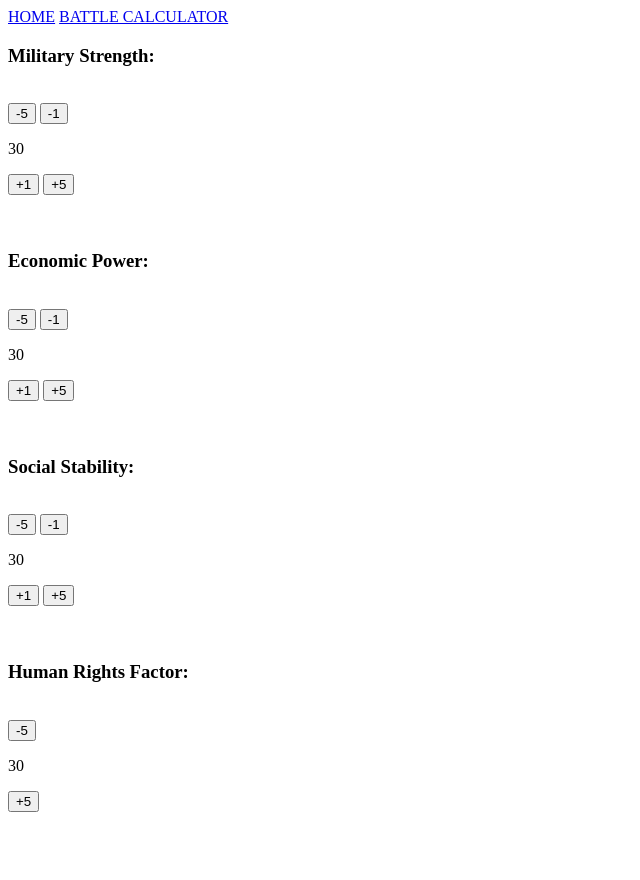
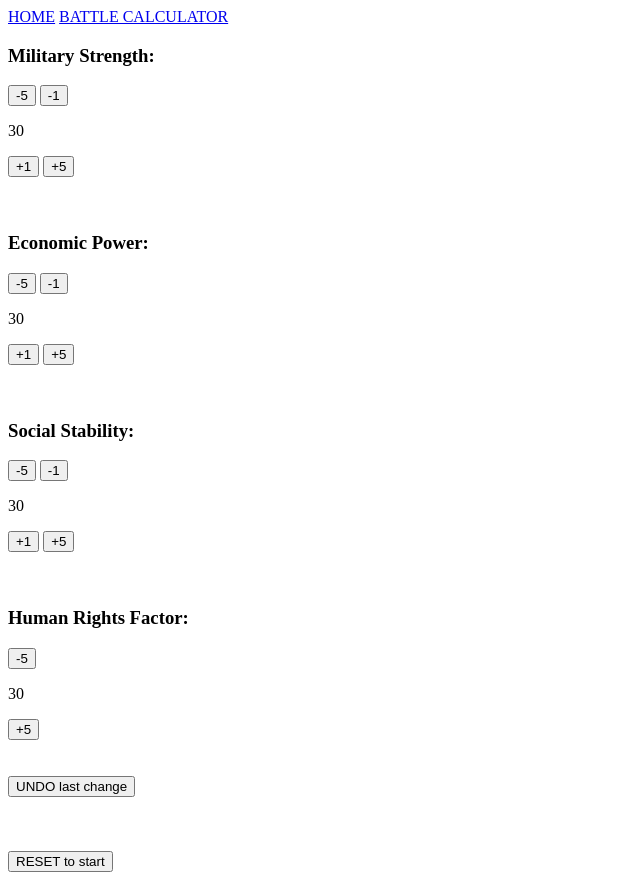
Before and after one commit to vityism/boardgame.github.io, a plain HTML site: page index.html in a window 1280 px wide. Shown: the whole page, without its empty margins (0-640 px from the left). Before the commit the page ends 856 px from the top, so only its background shows below. Drawn offline with Linux system fonts and the light colour scheme.

Commit message:
Update index.html

```diff
--- a/index.html
+++ b/index.html
@@ -2,51 +2,59 @@
 <html>
 <head>
   <title>Race to Human Rights Boardgame Website</title>
+  <link rel="stylesheet" type="text/css" href="maincss.css">
 
-  <script>
+  <script src="mainjs.js">
+  </script>
 
-  </script>
 </head>
 
 <body>
+
   <div id="mainMenu">
     <a href="index.html">HOME</a>
     <a href="gameBtlCalc.html">BATTLE CALCULATOR</a>
   </div>
 
   <div id="milMain" class="stat">
-    <h3 class="titles">Military Strength:</h3><br>
-    <button class="lf" type="button" onclick="l5mil()">-5</button>
-    <button class="lo" type="button" onclick="l1mil()">-1</button>
-    <div id="mil"><p id="milNum">30</p></div>
-    <button class="uo" type="button" onclick="u1mil()">+1</button>
-    <button class="uf" type="button" onclick="u5mil()">+5</button>
+    <h3 class="titles">Military Strength:</h3>
+    <button class="lf" type="button" onclick="lMil5()">-5</button>
+    <button class="lo" type="button" onclick="lMil1()">-1</button>
+    <div id="mil"><p id="milNum" class="statNum">30</p></div>
+    <button class="uo" type="button" onclick="uMil1()">+1</button>
+    <button class="uf" type="button" onclick="uMil5()">+5</button>
   </div><br><br>
 
   <div id="ecoMain" class="stat">
-    <h3 class="titles">Economic Power:</h3><br>
-    <button class="lf" type="button" onclick="l5eco()">-5</button>
-    <button class="lo" type="button" onclick="l1eco()">-1</button>
-      <div id="eco"><p id="ecoNum">30</p></div>
-    <button class="uo" type="button" onclick="u1eco()">+1</button>
-    <button class="uf" type="button" onclick="u5eco()">+5</button>
+    <h3 class="titles">Economic Power:</h3>
+    <button class="lf" type="button" onclick="lEco5()">-5</button>
+    <button class="lo" type="button" onclick="lEco1()">-1</button>
+      <div id="eco"><p id="ecoNum" class="statNum">30</p></div>
+    <button class="uo" type="button" onclick="uEco1()">+1</button>
+    <button class="uf" type="button" onclick="uEco5()">+5</button>
   </div><br><br>
 
   <div id="ssMain" class="stat">
-    <h3 class="titles">Social Stability:</h3><br>
-    <button class="lf" type="button" onclick="l5ss()">-5</button>
-    <button class="lo" type="button" onclick="l1ss()">-1</button>
-      <div id="ss"><p id="ssNum">30</p></div>
-    <button class="uo" type="button" onclick="u1ss()">+1</button>
-    <button class="uf" type="button" onclick="u5ss()">+5</button>
+    <h3 class="titles">Social Stability:</h3>
+    <button class="lf" type="button" onclick="lSs5()">-5</button>
+    <button class="lo" type="button" onclick="lSs1()">-1</button>
+      <div id="ss"><p id="ssNum" class="statNum">30</p></div>
+    <button class="uo" type="button" onclick="uSs1()">+1</button>
+    <button class="uf" type="button" onclick="uSs5()">+5</button>
   </div><br><br>
 
   <div id="hrfMain" class="stat">
-    <h3 class="titles">Human Rights Factor:</h3><br>
-    <button class="lf" type="button" onclick="l5hrf()">-5</button>
+    <h3 class="titles">Human Rights Factor:</h3>
+    <button class="lf" type="button" onclick="lHrf5()">-5</button>
       <div id="hrf"><p id="hrfNum">30</p></div>
-    <button class="uf" type="button" onclick="l5hrf()">+5</button>
+    <button class="uf" type="button" onclick="uHrf5()">+5</button>
   </div><br><br>
+
+  <div id="bottom">
+    <button class="misc" type="button" onclick="UNDO()">UNDO last change</button>
+    <br><br><br><br>
+    <button class="misc" type="button" onclick="RESET()">RESET to start</button>
+  </div>
 
 </body>
 </html>
```
